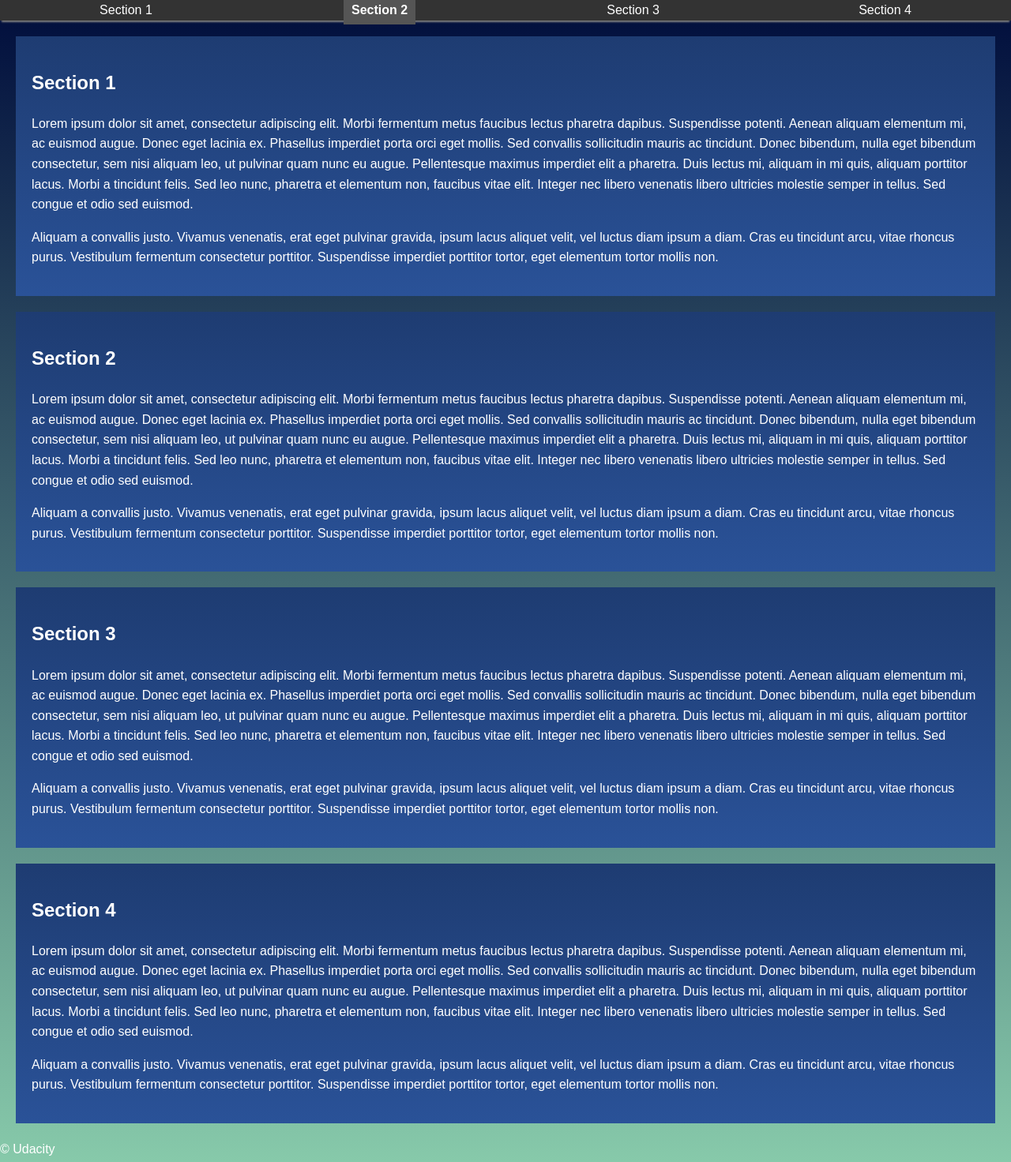
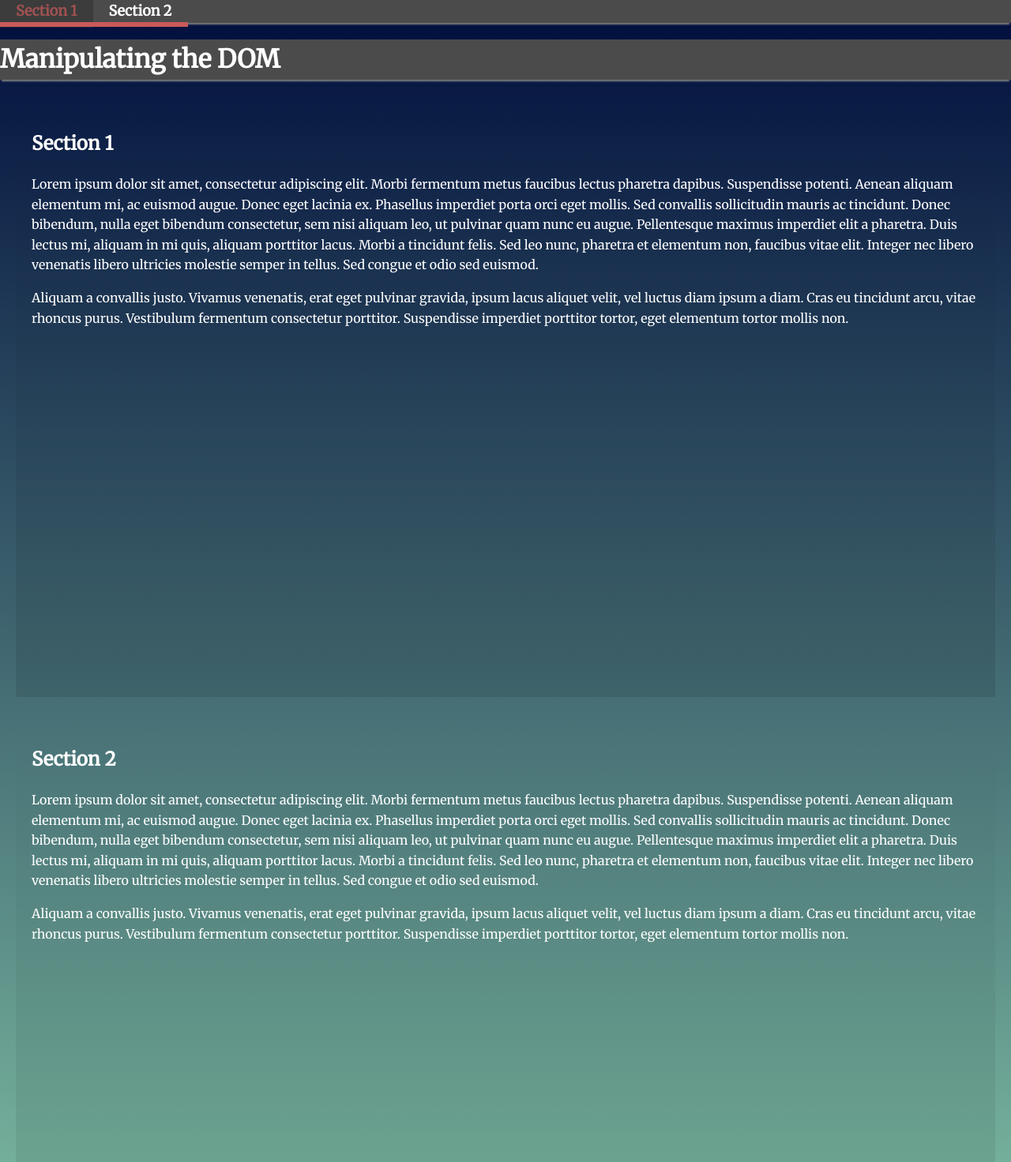
Before and after one commit to ahmad03sweity/newLandingPage, a plain HTML site: page index.html in a window 1280 px wide. Shown: the top 1472 px of the page at 79% size. Drawn offline with Linux system fonts and the light colour scheme.

Commit message:
Final Change on my Landing Page Project

```diff
--- a/css/styles.css
+++ b/css/styles.css
@@ -7,10 +7,11 @@ body {
     rgba(0, 13, 60, 1) 100%
   );
   margin: 0;
-  font-family: Arial, sans-serif; /* Updated font-family */
+  font-family: 'Merriweather', serif; /* Updated font-family */
   color: #fff;
-  line-height: 1.6; /* Added line-height */
+  line-height: 1.6; /* Maintained */
 }
+
 ul {
   list-style-type: none;
   padding: 0;
@@ -18,9 +19,9 @@ ul {
 }
 
 header {
-  position: sticky; /* Added header styles */
+  position: sticky; /* Maintained */
   top: 0;
-  background: #333;
+  background: rgb(75, 75, 75); /* Updated background color */
   color: #fff;
   z-index: 1000;
   box-shadow: 0 4px 2px -2px gray;
@@ -30,156 +31,115 @@ header {
 section {
   padding: 20px;
   margin: 20px;
-  background: linear-gradient(to bottom, #1e3c72, #2a5298);
+  background: linear-gradient(0deg, rgba(0, 0, 0, 0.1) 0%, rgba(0, 0, 0, 0) 100%);
   color: white;
+  height: 90vh; /* Updated height */
 }
+
 #navbar {
-  list-style-type: none; /* Remove bullet points */
+  list-style-type: none;
   padding: 0;
   margin: 0;
-  display: flex; /* Arrange items in a row */
-  justify-content: space-around; /* Space items evenly */
+  display: flex;
+  justify-content: center; /* Updated alignment */
 }
 
 #navbar li {
-  display: inline; /* Ensure list items are inline */
+  display: inline;
+  position: relative; /* Updated */
 }
 
 .menu__link {
-  color: white; /* Text color */
-  text-decoration: none; /* Remove underline */
-  padding: 10px 20px; /* Spacing around the links */
-  transition: background-color 0.3s; /* Smooth transition for hover effect */
+  color: white;
+  text-decoration: none;
+  padding: 10px 20px;
+  font-size: 18px; /* Updated font size */
+  font-weight: 600; /* Updated font weight */
+  transition: background-color 0.3s, color 0.3s; /* Added color transition */
 }
 
 .menu__link:hover {
-  background-color: #444; /* Hover effect */
+  background-color: rgba(51, 51, 51, 0.582);
+  color: rgba(201, 90, 90, 0.712); /* Updated hover effect */
+}
+
+.menu__link.active {
+  background-color: #051440; /* Updated active state */
+  color: rgb(201, 90, 90) !important; /* Updated */
 }
 
 /* ---- Navigation Styles ---- */
 .navbar {
   list-style-type: none;
   display: flex;
-  justify-content: space-between;
+  justify-content: center; /* Updated alignment */
   align-items: center;
-  background-color: #333;
+  background-color: rgb(75, 75, 75); /* Updated */
   padding: 10px 20px;
 }
 
-.navbar__menu {
+.navbar__menu ul {
+  margin: 0px 0px 0px -80px; /* Updated margin */
   display: flex;
-  gap: 15px;
+  flex-wrap: wrap; /* Updated layout */
+  align-items: center;
+  justify-content: center; /* Updated alignment */
 }
 
-.navbar__menu ul {
-  list-style: none; /* Updated list styles */
-  margin: 0;
-  padding: 0;
-  display: flex;
-  justify-content: center; /* Center alignment */
-}
-
-.navbar__menu ul li {
-  margin: 0 15px; /* Adjusted spacing */
-}
-
-.menu__link {
-  color: #fff;
-  text-decoration: none;
-  padding: 10px;
-  transition: background-color 0.3s;
-}
-
-.menu__link.active {
-  background-color: #555;
-  color: white;
-  font-weight: bold;
-}
-
-.menu__link:hover {
-  background: #444; /* Updated hover effect */
-}
-
-.hamburger {
-  display: none;
-  cursor: pointer;
-  font-size: 24px;
-  color: #fff;
+.navbar__menu ul li::before {
+  content: "";
+  width: 100%;
+  height: 6px;
+  background-color: rgb(201, 90, 90);
+  position: absolute;
+  bottom: -5px;
+  left: 0;
+  z-index: 8;
 }
 
 /* ---- Section Styles ---- */
 .section {
-  min-height: 100vh; /* Adjusted minimum height */
+  min-height: 100vh;
   padding: 2rem;
-  scroll-margin-top: 50px; /* Adjust to match your navbar height */
-  background: #f4f4f4;
+  scroll-margin-top: 50px;
   border-bottom: 1px solid #ddd;
   text-align: center;
-}
-
-.section:nth-child(even) {
-  background: #ddd; /* Alternating background colors */
+  background: linear-gradient(0deg, rgba(255, 255, 255, 0.1) 0%, rgba(255, 255, 255, 0.2) 100%);
 }
 
 .section.your-active-class {
-  background: #a2d2ff; /* Updated active section background */
-  transition: background 0.3s ease; /* Smooth transition */
+  background: linear-gradient(0deg, rgba(0, 0, 0, 0.1) 0%, rgba(0, 0, 0, 0) 100%);
+  transition: background 0.3s ease;
+}
+
+.section.your-active-class .landing__container::before {
+  opacity: 1;
+  animation: rotate 4s linear 0s infinite forwards;
+}
+
+.section.your-active-class .landing__container::after {
+  opacity: 1;
+  animation: rotate 5s linear 0s infinite forwards reverse;
 }
 
 /* ---- Responsive Design ---- */
 @media (max-width: 480px) {
   .hamburger {
-    display: block; /* Show hamburger menu on small screens */
+    display: block;
   }
 
   .navbar__menu ul {
-    display: none; /* Hide menu initially */
-    flex-direction: column; /* Stack menu items */
+    display: none;
+    flex-direction: column;
     position: absolute;
     top: 4rem;
     width: 100%;
-    background: #333;
+    background: rgb(75, 75, 75); /* Updated */
     text-align: center;
   }
 
   .navbar__menu ul.show {
-    display: flex; /* Show menu when toggled */
-  }
-}
-
-@media (max-width: 768px) {
-  .navbar__menu {
-    display: none;
-    flex-direction: column;
-    position: absolute;
-    top: 50px;
-    right: 0;
-    background-color: #333;
-    width: 100%;
-  }
-  #navbar {
-    flex-direction: column; /* Change to vertical layout */
-    align-items: flex-start; /* Align items to the start */
-  }
-  #navbar li {
-    display: block; /* Ensure list items are block */
-    width: 100%; /* Full width for each item */
-  }
-  .menu__link {
-    padding: 10px; /* Adjust padding */
-  }
-
-  .navbar__menu.show {
     display: flex;
-  }
-
-  .hamburger {
-    display: block;
-  }
-
-  section {
-    padding: 15px;
-    font-size: 14px;
   }
 }
 
@@ -190,6 +150,6 @@ section {
   }
 
   .hamburger {
-    display: none; /* Hide the hamburger icon */
+    display: none;
   }
 }
--- a/index.html
+++ b/index.html
@@ -5,23 +5,26 @@
     <meta name="viewport" content="width=device-width, initial-scale=1.0" />
     <meta http-equiv="X-UA-Compatible" content="ie=edge" />
     <title>Manipulating the DOM</title>
-  <!-- Load Google Fonts -->
-  <link href="https://fonts.googleapis.com/css?family=Fira+Sans:900|Merriweather&display=swap" rel="stylesheet" />
-  <!-- Load Styles -->
+    <!-- Importing Google Fonts and custom stylesheets -->
+    <link
+      href="https://fonts.googleapis.com/css?family=Fira+Sans:900|Merriweather&display=swap"
+      rel="stylesheet"
+    />
     <link href="css/styles.css" rel="stylesheet" />
   </head>
   <body>
-  <!-- HTML Follows BEM naming conventions
-  IDs are only used for sections to connect menu achors to sections -->
-  <header>
-    <nav>
+    <header class="page__header">
+      <nav class="navbar__menu">
         <ul id="navbar">
-        <!-- Dynamic navigation items will appear here -->
+          <!-- Navigation items dynamically populated by JavaScript -->
         </ul>
         <div class="hamburger">☰</div>
       </nav>
     </header>
     <main>
+      <header class="main__hero">
+        <h1>Manipulating the DOM</h1>
+      </header>
       <section id="section1" data-nav="Section 1" class="your-active-class">
         <div class="landing__container">
           <h2>Section 1</h2>
@@ -72,59 +75,10 @@
           </p>
         </div>
       </section>
-    <section id="section3" data-nav="Section 3">
-      <div class="landing__container">
-        <h2>Section 3</h2>
-        <p>
-          Lorem ipsum dolor sit amet, consectetur adipiscing elit. Morbi
-          fermentum metus faucibus lectus pharetra dapibus. Suspendisse
-          potenti. Aenean aliquam elementum mi, ac euismod augue. Donec eget
-          lacinia ex. Phasellus imperdiet porta orci eget mollis. Sed
-          convallis sollicitudin mauris ac tincidunt. Donec bibendum, nulla
-          eget bibendum consectetur, sem nisi aliquam leo, ut pulvinar quam
-          nunc eu augue. Pellentesque maximus imperdiet elit a pharetra. Duis
-          lectus mi, aliquam in mi quis, aliquam porttitor lacus. Morbi a
-          tincidunt felis. Sed leo nunc, pharetra et elementum non, faucibus
-          vitae elit. Integer nec libero venenatis libero ultricies molestie
-          semper in tellus. Sed congue et odio sed euismod.
-        </p>
-        <p>
-          Aliquam a convallis justo. Vivamus venenatis, erat eget pulvinar
-          gravida, ipsum lacus aliquet velit, vel luctus diam ipsum a diam.
-          Cras eu tincidunt arcu, vitae rhoncus purus. Vestibulum fermentum
-          consectetur porttitor. Suspendisse imperdiet porttitor tortor, eget
-          elementum tortor mollis non.
-        </p>
-      </div>
-    </section>
-    <section id="section4" data-nav="Section 4">
-      <div class="landing__container">
-        <h2>Section 4</h2>
-        <p>
-          Lorem ipsum dolor sit amet, consectetur adipiscing elit. Morbi
-          fermentum metus faucibus lectus pharetra dapibus. Suspendisse
-          potenti. Aenean aliquam elementum mi, ac euismod augue. Donec eget
-          lacinia ex. Phasellus imperdiet porta orci eget mollis. Sed
-          convallis sollicitudin mauris ac tincidunt. Donec bibendum, nulla
-          eget bibendum consectetur, sem nisi aliquam leo, ut pulvinar quam
-          nunc eu augue. Pellentesque maximus imperdiet elit a pharetra. Duis
-          lectus mi, aliquam in mi quis, aliquam porttitor lacus. Morbi a
-          tincidunt felis. Sed leo nunc, pharetra et elementum non, faucibus
-          vitae elit. Integer nec libero venenatis libero ultricies molestie
-          semper in tellus. Sed congue et odio sed euismod.
-        </p>
-        <p>
-          Aliquam a convallis justo. Vivamus venenatis, erat eget pulvinar
-          gravida, ipsum lacus aliquet velit, vel luctus diam ipsum a diam.
-          Cras eu tincidunt arcu, vitae rhoncus purus. Vestibulum fermentum
-          consectetur porttitor. Suspendisse imperdiet porttitor tortor, eget
-          elementum tortor mollis non.
-        </p>
-      </div>
-    </section>
+      <!-- More sections follow similarly -->
     </main>
     <footer class="page__footer">
-    <p>&copy; Udacity</p>
+      <p>&copy; Udacity | Ahmad Sweity</p>
     </footer>
     <script src="js/app.js"></script>
   </body>
--- a/js/app.js
+++ b/js/app.js
@@ -3,83 +3,79 @@ document.addEventListener("DOMContentLoaded", () => {
   const navbar = document.getElementById("navbar");
   const hamburger = document.querySelector(".hamburger");
   const menu = document.querySelector(".navbar__menu");
+  const header = document.querySelector(".page__header");
+  const footer = document.querySelector("footer");
 
-  // Dynamically create navigation links
+  // Build the navigation bar dynamically by iterating through each section
+  function buildNav() {
     sections.forEach((section) => {
       const sectionId = section.id;
       const sectionTitle = section.getAttribute("data-nav");
 
       const li = document.createElement("li");
-    const a = document.createElement("a");
-    a.href = `#${sectionId}`;
-    a.textContent = sectionTitle;
-    a.classList.add("menu__link");
-    li.appendChild(a);
+      li.insertAdjacentHTML(
+        "afterbegin",
+        `<a href="#${sectionId}" class="menu__link">${sectionTitle}</a>`
+      );
       navbar.appendChild(li);
+
+      scrollBehavior(li, section); // Add smooth scrolling to the navigation link
     });
+  }
 
-  const navLinks = document.querySelectorAll(".menu__link");
-
-  navLinks.forEach((link) => {
-    link.addEventListener("click", (e) => {
-      e.preventDefault();
-      const targetId = link.getAttribute("href").substring(1);
-      const targetSection = document.getElementById(targetId);
-
-      if (targetSection) { // Ensure targetSection exists
-        // Calculate the offset position
-        const offset = 50; // Adjust this value to match your navbar height
-        const sectionPosition = targetSection.getBoundingClientRect().top + window.pageYOffset - offset;
-
-        // Smoothly scroll to the adjusted position
+  // Implement smooth scrolling when navigation links are clicked
+  function scrollBehavior(navButton, section) {
+    navButton.addEventListener("click", (event) => {
+      event.preventDefault();
       window.scrollTo({
-          top: sectionPosition,
+        top: section.offsetTop,
         behavior: "smooth",
       });
+    });
+  }
 
-        // Close menu on link click
-        if (menu && menu.classList.contains("show")) {
-          menu.classList.remove("show");
-        }
-      }
-    });
-  });
-
-  // Function to highlight active section and navbar link
-  function setActiveSection() {
-    let currentSection = "";
-
-    sections.forEach((section) => {
-      const rect = section.getBoundingClientRect();
-      const offset = 50; // Adjust to match your navbar height
-      if (
-        rect.top >= -section.clientHeight / 2 - offset &&
-        rect.top < window.innerHeight / 2 - offset
-      ) {
-        currentSection = section.id;
-      }
-    });
-
-    navLinks.forEach((link) => {
-      link.classList.remove("active");
-      if (link.getAttribute("href").substring(1) === currentSection) {
-        link.classList.add("active");
-      }
-    });
-
-    sections.forEach((section) => {
+  // Highlight the active section and corresponding navigation link
+  function activeSection() {
+    const navLinks = document.querySelectorAll(".menu__link");
+    sections.forEach((section, i) => {
+      const sectionRect = section.getBoundingClientRect();
+      if (sectionRect.top <= 380 && sectionRect.bottom >= 350) {
+        section.classList.add("your-active-class");
+        navLinks[i].classList.add("active_button");
+      } else {
         section.classList.remove("your-active-class");
-      if (section.id === currentSection) {
-        section.classList.add("your-active-class");
+        navLinks[i].classList.remove("active_button");
       }
     });
   }
 
-  // Scroll event listener using requestAnimationFrame
-  window.addEventListener("scroll", () => {
-    requestAnimationFrame(setActiveSection);
+  // Hide the navigation bar when the user is not scrolling
+  function toggleNavBar() {
+    let userScroll;
+    header.style.cssText = "opacity: 1; transition: ease 0.3s;";
+    window.clearTimeout(userScroll);
+    userScroll = setTimeout(() => {
+      header.style.cssText = "opacity: 0; transition: ease 0.3s;";
+    }, 6000);
+  }
+
+  // Add a scroll-to-top button and handle its click event
+  footer.insertAdjacentHTML("beforebegin", `<div id="return_top"></div>`);
+  document.getElementById("return_top").addEventListener("click", () => {
+    window.scrollTo({
+      top: 0,
+      behavior: "smooth",
+    });
   });
 
+  // Initialize the navigation bar and add event listeners for scroll events
+  buildNav();
+  window.addEventListener("scroll", () => {
+    activeSection();
+    toggleNavBar();
+  });
+
+  // Handle hamburger menu toggle for mobile responsiveness
   if (hamburger) {
     hamburger.addEventListener("click", () => {
       if (menu) {
@@ -87,7 +83,4 @@ document.addEventListener("DOMContentLoaded", () => {
       }
     });
   }
-
-  // Set active section on page load
-  setActiveSection();
 });
```
Lines whose indentation alone changed are shown as unchanged.
